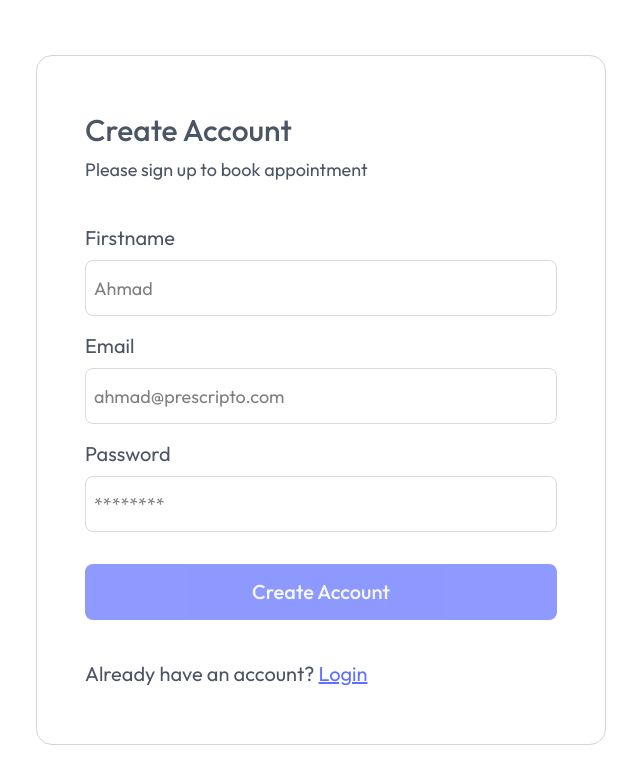
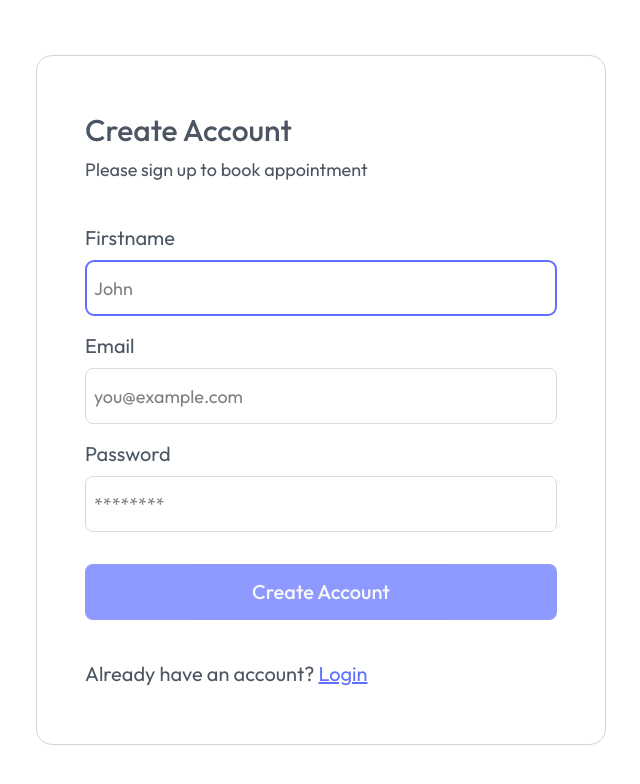
Before and after one commit to ahmadrgul/prescripto, a React (Vite) app in the folder frontend/: page /register in a window 1280 px wide. Shown: the top 784 px of the page, without its empty margins (319-959 px from the left). Built offline with nearby package versions, Linux system fonts and the light colour scheme; no server answers.

Commit message:
small fix in register

```diff
--- a/frontend/src/pages/Register.jsx
+++ b/frontend/src/pages/Register.jsx
@@ -48,9 +48,10 @@ const Register = () => {
                 <div className="flex flex-col gap-2">
                     <label htmlFor="firstname" className="text-[#4B5563] text-xl">Firstname</label>
                     <input
+                        autoFocus
                         type="text"
                         id="firstname"
-                        placeholder="Ahmad"
+                        placeholder="John"
                         {...register("firstname")}
                         className={`border h-14 px-2 w-full text-lg rounded-lg ${errors.firstname ? "border-red-500 outline-red-500" : "border-[#DADADA] outline-primary"}`}
                     />
@@ -61,7 +62,7 @@ const Register = () => {
                     <input
                         type="email"
                         id="email"
-                        placeholder="ahmad@prescripto.com"
+                        placeholder="you@example.com"
                         {...register("email")}
                         className={`border h-14 px-2 w-full text-lg rounded-lg ${errors.email ? "border-red-500 outline-red-500" : "border-[#DADADA] outline-primary"}`}
                     />
```
